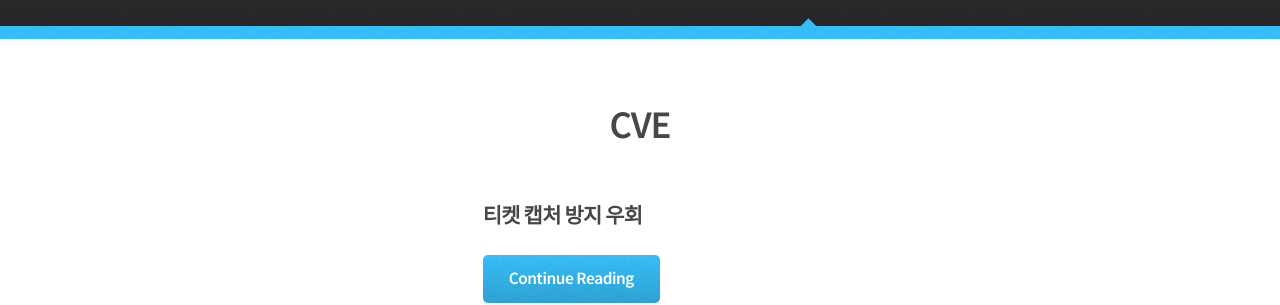
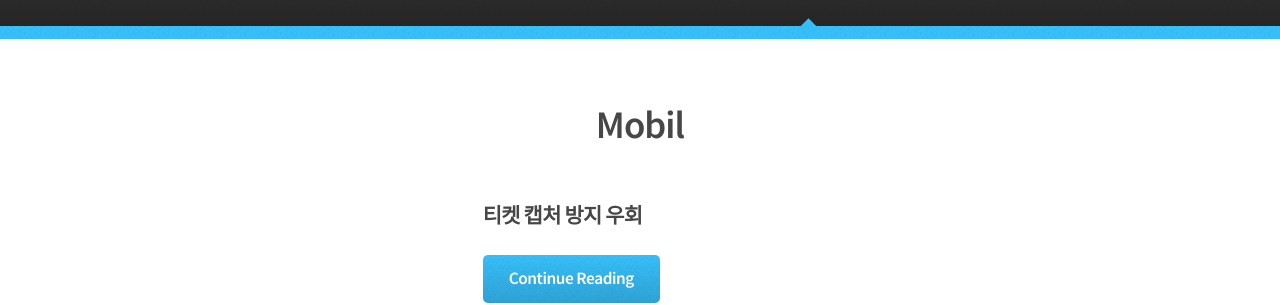
Before and after one commit to jjjj0202/jjjj0202.github.io, a Jekyll site: the page built from blog5/index.html, in a window 1280 px wide. Shown: the part 148-453 px from the top of the page. Built offline with Jekyll 4.4.1, drawn with Linux system fonts in a browser that asks for light colours.

Commit message:
Align Mobil archive page label

```diff
--- a/blog5/index.html
+++ b/blog5/index.html
@@ -1,5 +1,5 @@
 ---
-title: CVE
+title: Mobil
 layout: default
 ---
 
@@ -8,7 +8,7 @@ layout: default
     <div id="content">
       <section>
         <header class="major">
-          <h2>CVE</h2>
+          <h2>Mobil</h2>
         </header>
         {% assign entries = site.post5 | sort: 'date' | reverse %}
         {% if entries.size > 0 %}
@@ -26,7 +26,7 @@ layout: default
             </div>
           {% endfor %}
         {% else %}
-          <p>아직 등록된 CVE 글이 없습니다.</p>
+          <p>아직 등록된 Mobil 글이 없습니다.</p>
         {% endif %}
       </section>
     </div>
```
